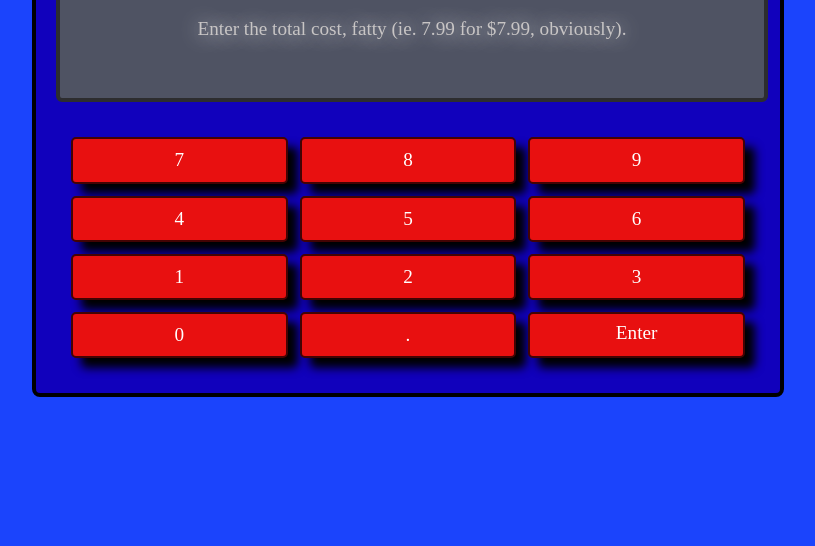
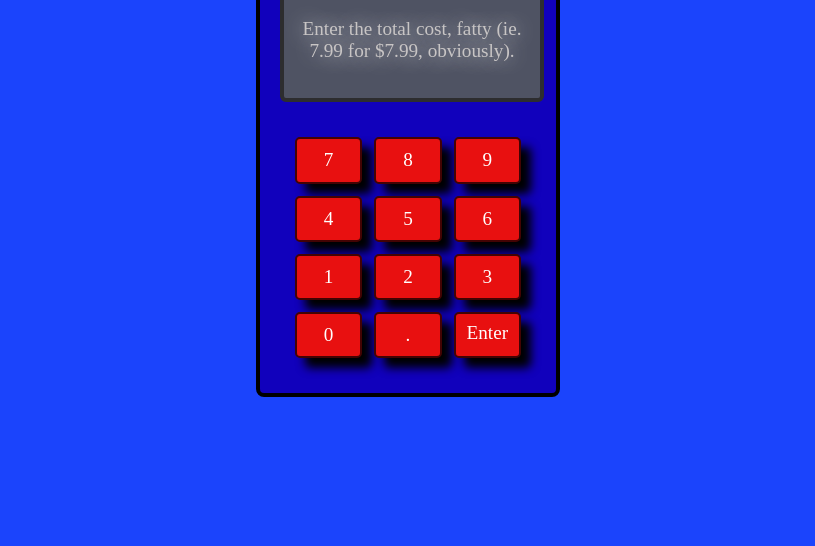
Before and after one commit to huntscato/aggressive-tip-calculator, a website built with Parcel: page index.html in a window 1280 px wide. Shown: the part 254-800 px from the top of the page, without its empty margins (232-1047 px from the left). Built offline with nearby package versions, Linux system fonts and the light colour scheme; a web font is replaced by a local one.

Commit message:
Adjusted sizing for tablet and desktop

```diff
--- a/css/main.css
+++ b/css/main.css
@@ -222,6 +222,27 @@ p {
 }
 
 
+/**** TABLET STYLING ****/
+
+@media (min-width: 768px) {
+
+.calculator{
+  width: 40%;
+}
+
+}
+
+/**** DESKTOP STYLING ****/
+
+@media (min-width: 1200px) {
+
+.calculator {
+  width: 20%;
+}
+
+}
+
+
 
 /* ==========================================================================
    Helper classes
```
